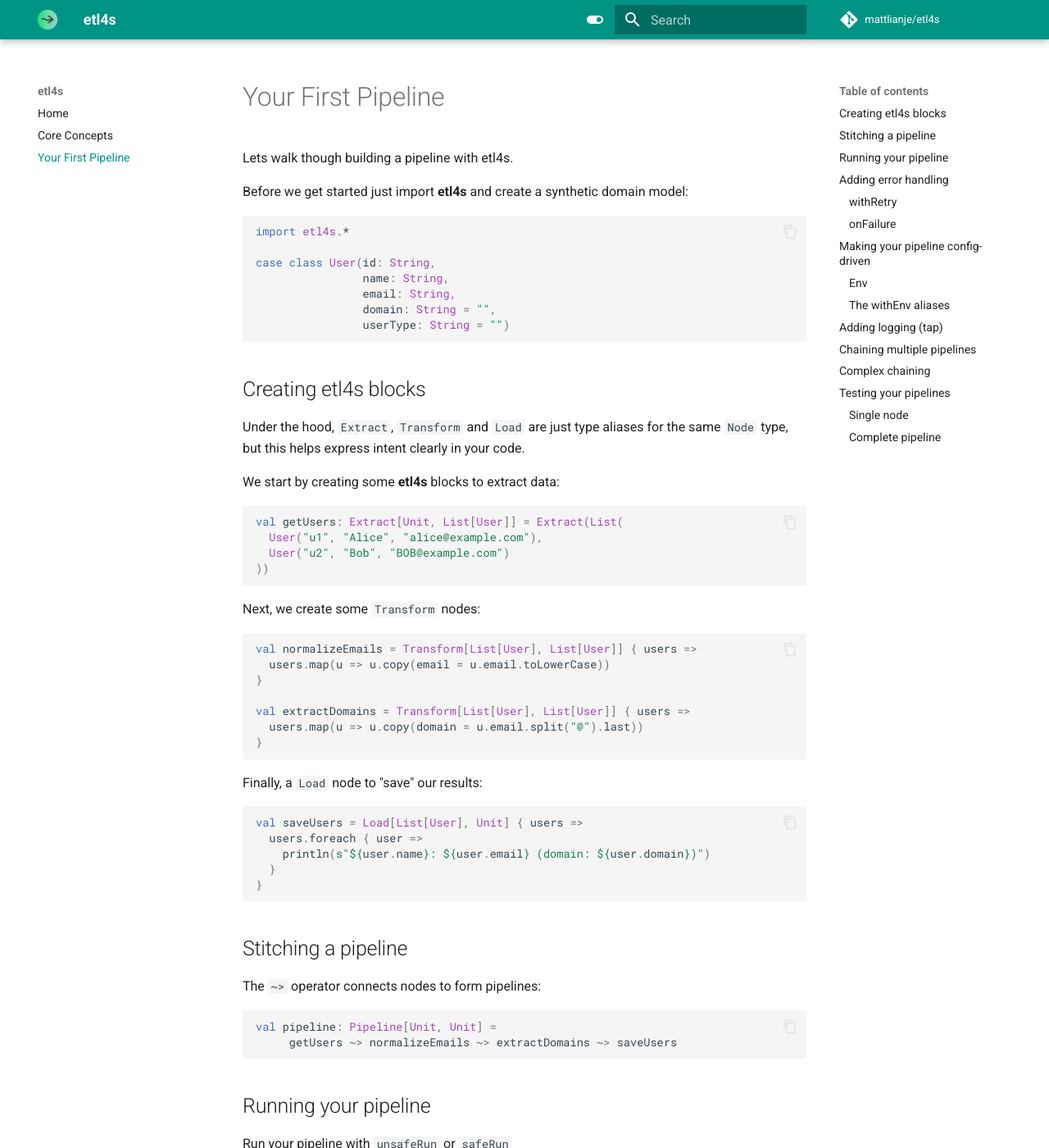
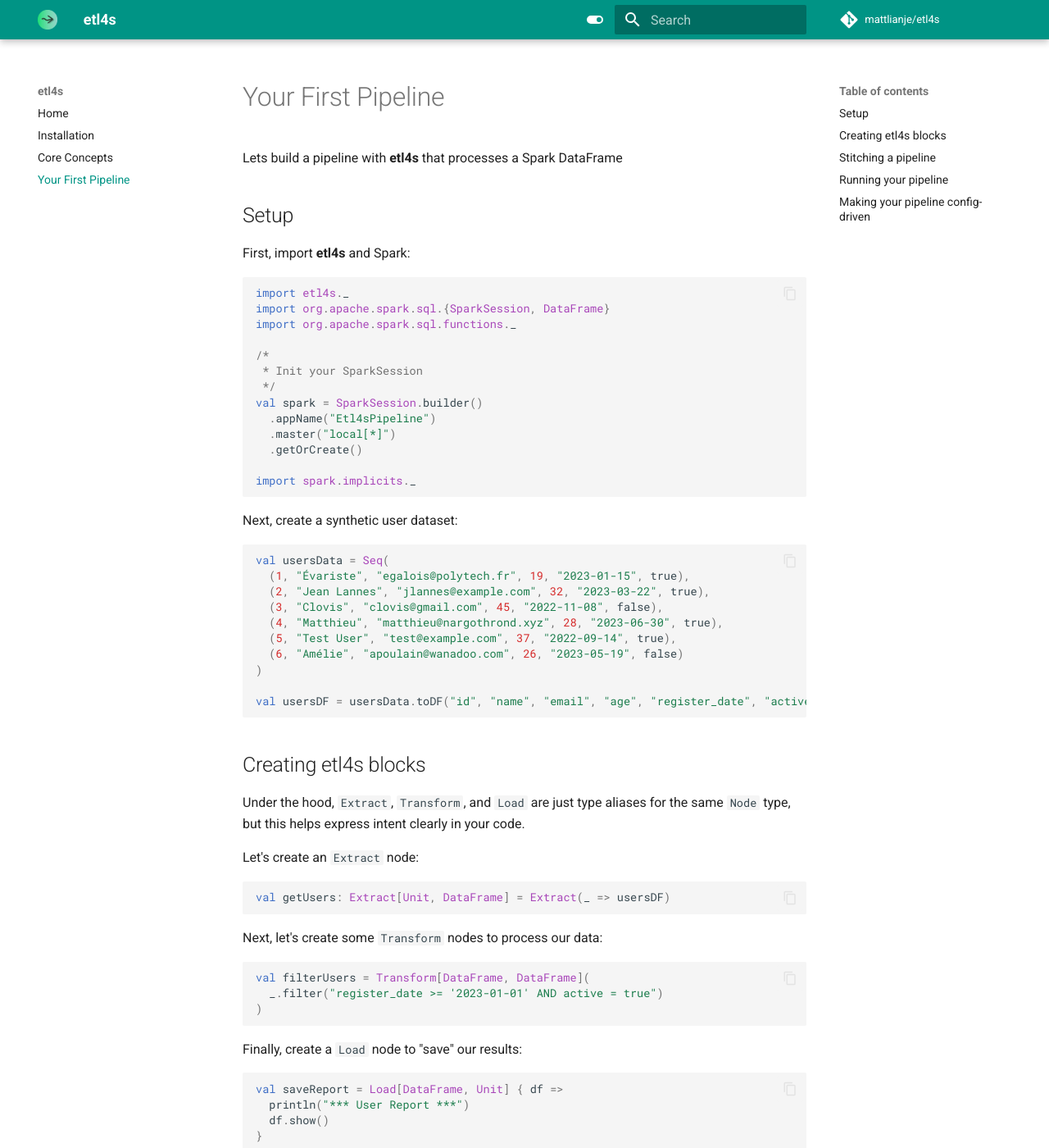
Before and after one commit to mattlianje/etl4s, an MkDocs documentation site: the page built from docs/first-pipeline.md, in a window 1280 px wide and 1400 px high. Shown: the whole window at 82% size. Built offline with MkDocs 1.6.1 and Material for MkDocs 9.7.7, drawn with Linux system fonts in a browser that asks for light colours; comment, search, counter and statistics services are not loaded; some of the changed text lies outside the part shown.

Commit message:
feat: edit docs

````diff
--- a/docs/first-pipeline.md
+++ b/docs/first-pipeline.md
@@ -1,325 +1,140 @@
 
-Lets walk though building a pipeline with etl4s.
+Lets build a pipeline with **etl4s** that processes a Spark DataFrame
 
-Before we get started just import **etl4s** and create a synthetic domain model:
+## Setup
+First, import **etl4s** and Spark:
+```scala
+import etl4s._
+import org.apache.spark.sql.{SparkSession, DataFrame}
+import org.apache.spark.sql.functions._
 
+/*
+ * Init your SparkSession
+ */
+val spark = SparkSession.builder()
+  .appName("Etl4sPipeline")
+  .master("local[*]")
+  .getOrCreate()
+
+import spark.implicits._
+```
+
+Next, create a synthetic user dataset:
 ```scala
-import etl4s.*
+val usersData = Seq(
+  (1, "Évariste", "egalois@polytech.fr", 19, "2023-01-15", true),
+  (2, "Jean Lannes", "jlannes@example.com", 32, "2023-03-22", true),
+  (3, "Clovis", "clovis@gmail.com", 45, "2022-11-08", false),
+  (4, "Matthieu", "matthieu@nargothrond.xyz", 28, "2023-06-30", true),
+  (5, "Test User", "test@example.com", 37, "2022-09-14", true),
+  (6, "Amélie", "apoulain@wanadoo.com", 26, "2023-05-19", false)
+)
 
-case class User(id: String,
-                name: String,
-                email: String,
-                domain: String = "",
-                userType: String = "")
+val usersDF = usersData.toDF("id", "name", "email", "age", "register_date", "active")
 ```
 
 ## Creating etl4s blocks
-Under the hood, `Extract`, `Transform` and `Load` are just type aliases for the same `Node` type,
-but this helps express intent clearly in your code.
+Under the hood, `Extract`, `Transform`, and `Load` are just type aliases for the same `Node` type, but this helps express intent clearly in your code.
 
-We start by creating some **etl4s** blocks to extract data:
+Let's create an `Extract` node:
 ```scala
-val getUsers: Extract[Unit, List[User]] = Extract(List(
-  User("u1", "Alice", "alice@example.com"),
-  User("u2", "Bob", "BOB@example.com")
-))
+val getUsers: Extract[Unit, DataFrame] = Extract(_ => usersDF)
 ```
 
-Next, we create some `Transform` nodes:
+Next, let's create some `Transform` nodes to process our data:
 ```scala
-val normalizeEmails = Transform[List[User], List[User]] { users =>
-  users.map(u => u.copy(email = u.email.toLowerCase))
-}
+val filterUsers = Transform[DataFrame, DataFrame](
+  _.filter("register_date >= '2023-01-01' AND active = true")
+)
+```
 
-val extractDomains = Transform[List[User], List[User]] { users =>
-  users.map(u => u.copy(domain = u.email.split("@").last))
+Finally, create a `Load` node to "save" our results:
+```scala
+val saveReport = Load[DataFrame, Unit] { df =>
+  println("*** User Report ***")
+  df.show()
 }
 ```
-
-Finally, a `Load` node to "save" our results:
-```scala
-val saveUsers = Load[List[User], Unit] { users =>
-  users.foreach { user =>
-    println(s"${user.name}: ${user.email} (domain: ${user.domain})")
-  }
-}
-```
-
 
 ## Stitching a pipeline
 The `~>` operator connects nodes to form pipelines:
 ```scala
-val pipeline: Pipeline[Unit, Unit] =
-     getUsers ~> normalizeEmails ~> extractDomains ~> saveUsers
+val simplePipeline = getUsers ~> filterUsers ~> saveReport
 ```
 
 ## Running your pipeline
-Run your pipeline with `unsafeRun` or `safeRun`
-
-`safeRun` will just catch any exceptions thrown with a `scala.util.Try`
-
 ```scala
-pipeline.unsafeRun(())
+simplePipeline.unsafeRun(())
 ```
 
-You run nodes just like calling functions:
+If your pipeline were:
 ```scala
-val times5: Transform[Int, Int] = Transform(_ * 5)
-
-times5(5) // 25
+val pipelineWithInput: Pipeline[DataFrame, Unit] =
+     filterUsers ~> saveReport
 ```
-
-
-## Adding error handling
-**etl4s** provides two methods to handle failures:
-
-### `withRetry`
-Give retry capability using the built-in `withRetry`:
+You would have to provide the type `In` to run it:
 ```scala
-import etl4s.*
-
-var attempts = 0
-
-val riskyTransformWithRetry = Transform[Int, String] {
-    n =>
-      attempts += 1
-      if (attempts < 3) throw new RuntimeException(s"Attempt $attempts failed")
-      else s"Success after $attempts attempts"
-}.withRetry(maxAttempts = 3, initialDelayMs = 10)
-
-val pipeline = Extract(42) ~> riskyTransformWithRetry
-pipeline.unsafeRun(())
-```
-This prints:
-```
-Success after 3 attempts
-```
-
-### `onFailure`
-Catch exceptions and perform some action:
-```scala
-import etl4s.*
-
-val riskyExtract =
-    Extract[Unit, String](_ => throw new RuntimeException("Boom!"))
-
-val safeExtract = riskyExtract
-                    .onFailure(e => s"Failed with: ${e.getMessage} ... firing missile")
-val consoleLoad: Load[String, Unit] = Load(println(_))
-
-val pipeline = safeExtract ~> consoleLoad
-pipeline.unsafeRun(())
-```
-This prints:
-```
-Failed with: Boom! ... firing missile
+pipelineWithInput.unsafeRun(usersDF)
 ```
 
 
 ## Making your pipeline config-driven
 First, create a config object:
+
 ```scala
 case class PipelineConfig(
-  emailDomain: String,
-  retryAttempts: Int,
-  startDate: java.time.LocalDate,
-  endDate: java.time.LocalDate
+  minAge: Int,
+  startDate: String,
+  endDate: String,
+  outputPath: String
 )
 ```
 
-We add a `startDate` and `endDate` because we know our pipeline will have to support backfills.
-
-### `Env`
-The `Reader` monad, also called `Env` lets your wrap your functions in the environment they need. (Its a common
-functional programming abstraction). It Comes batteries included with **etl4s**:
-
+Then create nodes wrapped in the `Env` they need:
 ```scala
-val configuredExtract: Env[PipelineConfig, Extract[Unit, List[User]]] =
- Env { env =>
-  Extract { (_: Unit) =>
-    List(
-      User("u1", "Alice", s"alice@${env.emailDomain}"),
-      User("u2", "Bob", s"bob@${env.emailDomain}")
-    )
-  }
-}
-```
-
-### The `withEnv` aliases
-The Etl4sEnv trait defines these aliases to streamline working with environment-aware components:
-
-```scala
-trait Etl4sEnv[T] {
-  type ExtractWithEnv[A, B]   = Env[T, Extract[A, B]]
-  type TransformWithEnv[A, B] = Env[T, Transform[A, B]]
-  type LoadWithEnv[A, B]      = Env[T, Load[A, B]]
-  type PipelineWithEnv[A, B]  = Env[T, Pipeline[A, B]]
-}
-```
-
-These aliases create shorthand forms for environment-wrapped ETL components.
-
-This lets you mix environment-aware components with regular ones.
-
-When you write `getUsers ~> normalizeEmails ~> saveData`, etl4s handles the complexity of connecting config-dependent components (`getUsers`, `saveData`) with regular ones (`normalizeEmails`) without making you write flatMap code.
-
-Here's how to use the `Etl4sEnv` trait for your config-aware components:
-
-```scala
-object UserService extends Etl4sEnv[PipelineConfig] {
-  def getUsers: ExtractWithEnv[Unit, List[User]] = Env { env =>
+object DummyPipeline extends Etl4sEnv[PipelineConfig] {
+  def getFilteredUsers: ExtractWithEnv[Unit, DataFrame] = Env { env =>
     Extract { (_: Unit) =>
-      List(
-        User("u1", "User 1", s"user1@${env.emailDomain}"),
-        User("u2", "User 2", s"user2@${env.emailDomain}")
-      )
+      usersDF
+        .filter(col("age") >= env.minAge)
+        .filter(col("register_date").between(env.startDate, env.endDate))
     }
   }
 
-  val normalizeEmails = Transform[List[User], List[User]] { users =>
-    users.map(u => u.copy(email = u.email.toLowerCase))
-  }
-
-  val extractDomains = Transform[List[User], List[User]] { users =>
-    users.map(u => u.copy(domain = u.email.split("@").last))
-  }
-
-  def enrichUsers: TransformWithEnv[List[User], List[User]] =
-   Env { env =>
-    Transform { users =>
-      users.map { user =>
-        val userType = if (user.domain == env.emailDomain) "Internal"
-                       else "External"
-        user.copy(userType = userType)
-      }
-    }.withRetry(maxAttempts = env.retryAttempts)
-  }
-
-  def saveUsers: LoadWithEnv[List[User], Unit] = Env { env =>
-    Load { users =>
-      println(s"Saving ${users.size} users with domain ${env.emailDomain}")
+  def saveResults: LoadWithEnv[DataFrame, Unit] = Env { env =>
+    Load { df =>
+      println(s"Would save results to ${env.outputPath}")
+      df.show()
     }
   }
 }
 ```
 
-This is super powerful. We can now create a pipeline that states: "I need an instance of `PipelineConfig`
-before you run me"
-
+Now, we can create a `Pipeline` that depends on configuration:
 ```scala
-import UserService._
+import DummyPipeline._
 
 val configPipeline: Env[PipelineConfig, Pipeline[Unit, Unit]] =
-     getUsers ~> normalizeEmails ~> extractDomains ~> enrichUsers ~> saveUsers
+  getFilteredUsers ~> saveResults
 ```
 
-To give your pipeline the config it need use the `provideEnv` method:
+Build the config and run the pipeline:
 ```scala
 val myConfig = PipelineConfig(
-  emailDomain = "example.com",
-  retryAttempts = 3,
-  startDate = java.time.LocalDate.of(2025, 1, 1),
-  endDate = java.time.LocalDate.of(2025, 1, 3)
+  minAge = 25,
+  startDate = "2023-01-01",
+  endDate = "2023-06-30",
+  outputPath = "data/users_report"
 )
 
+/*
+ * Provide and Env, get back a configured pipeline
+ */
 val configuredPipeline: Pipeline[Unit, Unit] =
-     configPipeline.provideEnv(myConfig)
-```
+    configPipeline.provideEnv(myConfig)
 
-You can now run your pipeline:
-```
+/*
+ * Run the pipeline
+ */
 configuredPipeline.unsafeRun(())
 ```
-
-## Adding logging (`tap`)
-
-The `tap` method allows you to observe values flowing through your pipeline without modifying them.
-This is useful for logging, debugging, or collecting metrics.
-
-```scala
-import etl4s._
-
-val sayHello   = Extract("hello world")
-val splitWords = Transform[String, Array[String]](_.split(" "))
-val toUpper    = Transform[Array[String], Array[String]](_.map(_.toUpperCase))
-
-val pipeline = sayHello ~>
-               splitWords ~>
-               tap(words => println(s"Processing ${words.length} words")) ~>
-               toUpper
-
-val result = pipeline.unsafeRun(())
-// Result: Array("HELLO", "WORLD")
-// ...but also prints: "Processing 2 words"
-```
-
-## Chaining multiple pipelines
-Chain pipelines with `~>` like UNIX pipes:
-```scala
-import etl4s.*
-
-val p1 = Pipeline((i: Int) => i.toString)
-val p2 = Pipeline((s: String) => s + "!")
-
-val p3: Pipeline[Int, String] = p1 ~> p2
-```
-
-## Complex chaining
-Connect the output of two pipelines to a third:
-```scala
-import etl4s.*
-
-val namePipeline = Pipeline((_: Unit) => "John Doe")
-val agePipeline = Pipeline((_: Unit) => 30)
-
-val combined: Pipeline[Unit, Unit] =
-  for {
-    name <- namePipeline
-    age <- agePipeline
-    _ <- Extract(s"$name | $age") ~> Transform(_.toUpperCase) ~> Load(println(_))
-  } yield ()
-```
-
-## Testing your pipelines
-You can test your nodes and pipelines with any framework, they are just functions under the hood
-
-### Single node
-Just call individual nodes like testing functions:
-```scala
-test("normalizeEmails should convert emails to lowercase") {
-  val normalizeEmails = Transform[List[User], List[User]] { users =>
-    users.map(u => u.copy(email = u.email.toLowerCase))
-  }
-
-  val testUsers = List(
-    User("u1", "Alice", "ALICE@EXAMPLE.COM"),
-    User("u2", "Bob", "Bob@Example.com")
-  )
-
-  val result = normalizeEmails(testUsers)
-
-  assert(result(0).email == "alice@example.com")
-  assert(result(1).email == "bob@example.com")
-}
-```
-
-### Complete pipeline
-Here is how you would test a pipeline:
-```scala
-test("user processing pipeline should work end-to-end") {
-  // Mock the save operation to verify results
-  val mockSave = Load[List[User], List[User]] { results =>
-    // Return the same data so we can assert on it
-    results
-  }
-
-  // Build your test pipeline
-  val pipeline = getUsers ~> normalizeEmails ~> extractDomains ~> mockSave
-
-  val result = pipeline.unsafeRun(())
-
-  assert(result.length == 2)
-  assert(result(0)._2 == "example.com")
-  assert(result(1)._1.email == "bob@example.com")
-}
-```
--- a/mkdocs.yml
+++ b/mkdocs.yml
@@ -21,22 +21,24 @@ theme:
         name: Switch to light mode
   features:
     - content.code.copy
-
+    - navigation.instant
+    - navigation.tracking
+    - navigation.top
 nav:
   - Home: index.md
+  - Installation: installation.md
   - Core Concepts: core-concepts.md
   - Your First Pipeline: first-pipeline.md
-
 markdown_extensions:
   - pymdownx.highlight:
       anchor_linenums: true
       use_pygments: true
       pygments_lang_class: true
   - pymdownx.superfences
-
+  - attr_list
+  - md_in_html
 repo_name: mattlianje/etl4s
 repo_url: https://github.com/mattlianje/etl4s
-
 extra:
   generator: false
   social:
````
Also changed, not shown: docs/index.md (+4 -19 lines), docs/installation.md (added, +11 -0 lines).
